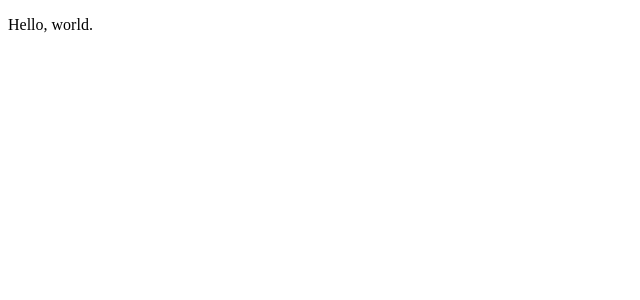
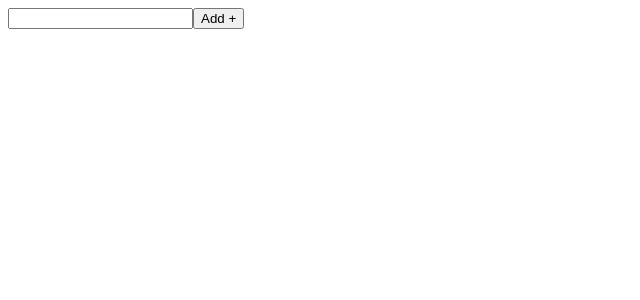
Before and after one commit to nitrocodebrew/taskably, a React (Vite) app: page / in a window 1280 px wide. Shown: the top 300 px of the page, without its empty margins (0-640 px from the left). Built offline with nearby package versions, Linux system fonts and the light colour scheme.

Commit message:
Implement TaskForm + lift state

```diff
--- a/src/App.jsx
+++ b/src/App.jsx
@@ -1,7 +1,14 @@
 import { useState } from 'react'
+import TaskForm from './components/TaskForm'
 
 function App() {
-  return <p>Hello, world.</p>;
+  const [taskList, setTaskList] = useState([]);
+
+  return (
+    <>
+      <TaskForm taskList={taskList} setTaskList={setTaskList} />
+    </>
+  )
 }
 
 export default App
```
